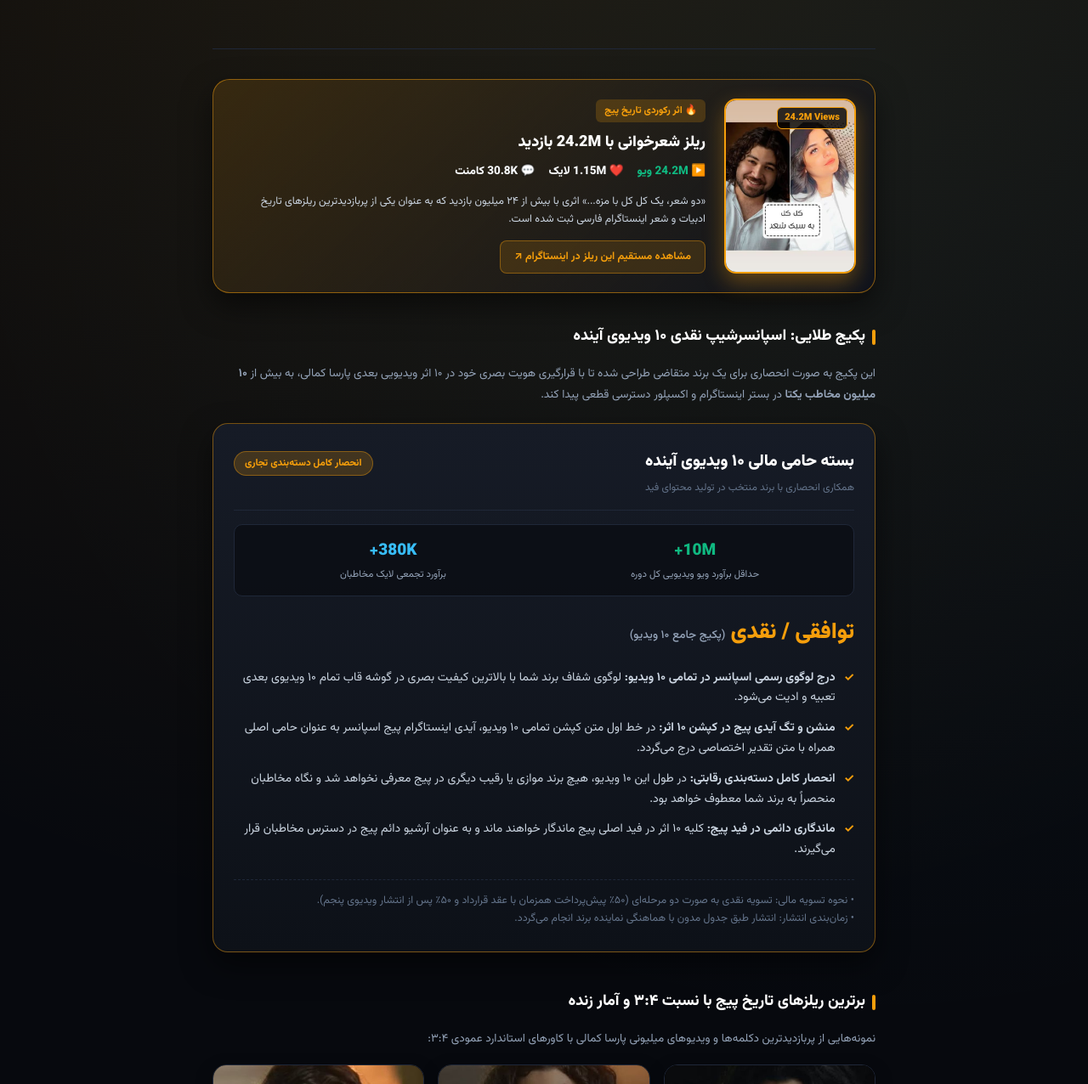
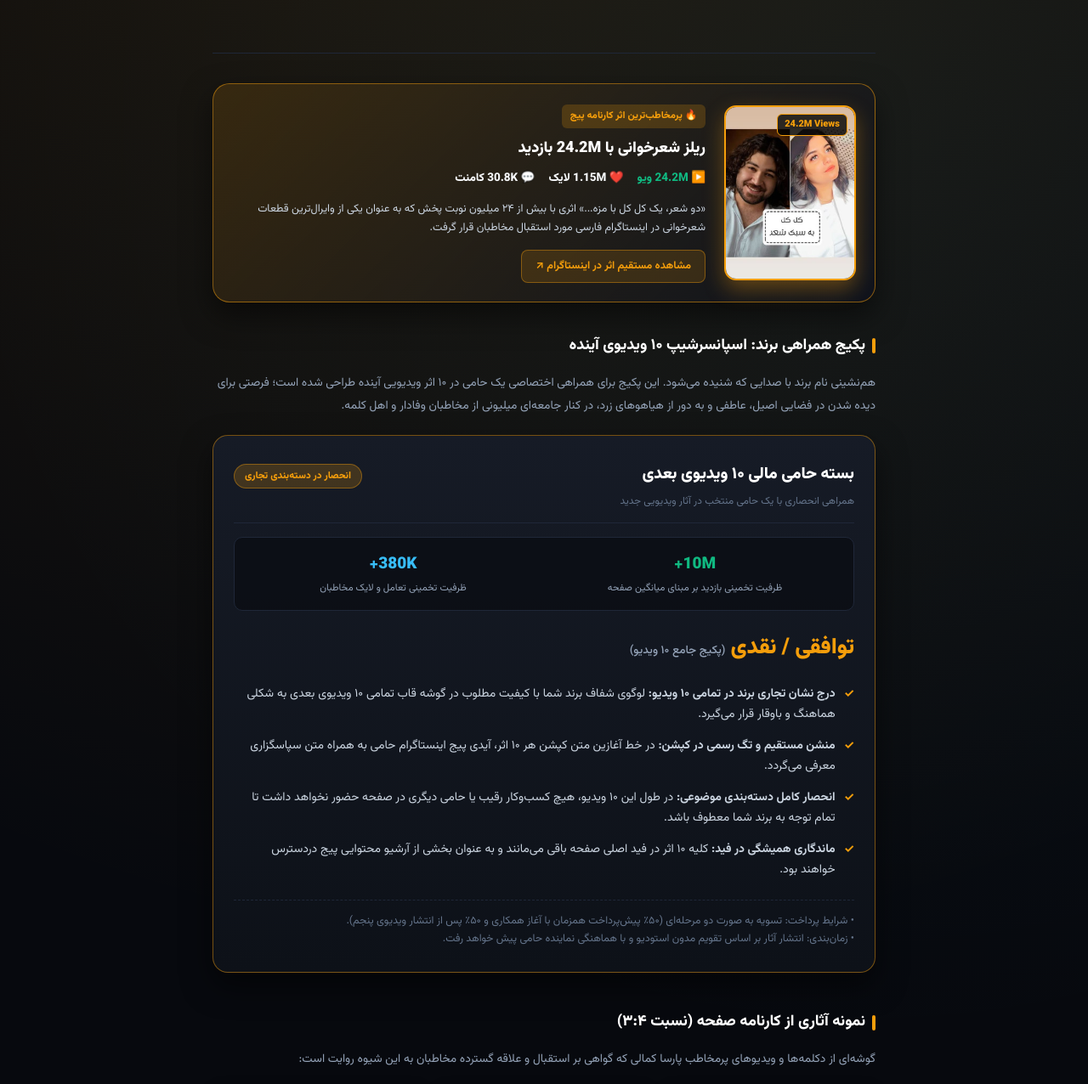
Before and after one commit to m4tinbeigi-official/parsaism, a plain HTML site: page index.html in a window 1280 px wide. Shown: the part 503-1779 px from the top of the page at 85% size. Drawn offline with Linux system fonts and the light colour scheme.

Commit message:
refactor: sync refined persian copywriting with zero guarantees

```diff
--- a/index.html
+++ b/index.html
@@ -3,8 +3,8 @@
 <head>
     <meta charset="UTF-8">
     <meta name="viewport" content="width=device-width, initial-scale=1.0">
-    <title>پارسا کمالی (@parsaismm) | پروپوزال رسمی اسپانسرشیپ ۱۰ ویدیوی آینده</title>
-    <meta name="description" content="پروپوزال رسمی حامی مالی و جذب اسپانسر نقدی برای ۱۰ ویدیوی آینده پارسا کمالی (@parsaismm). بیش از ۱.۱۵ میلیون فالوور، ریلز ۲۴ میلیونی و میانگین ۹۰۰ هزار ویو در هر ویدیو.">
+    <title>پارسا کمالی (@parsaismm) | پروپوزال رسمی حامی مالی ۱۰ ویدیوی آینده</title>
+    <meta name="description" content="پروپوزال رسمی همراهی برند و حامی مالی برای ۱۰ ویدیوی آینده پارسا کمالی (@parsaismm). رسانه دکلمه و شعرخوانی با بیش از ۱.۱۵ میلیون مخاطب.">
     <link rel="preconnect" href="https://fonts.googleapis.com">
     <link rel="preconnect" href="https://fonts.gstatic.com" crossorigin>
     <link href="https://fonts.googleapis.com/css2?family=Vazirmatn:wght@300;400;500;600;700;800;900&display=swap" rel="stylesheet">
@@ -36,7 +36,7 @@
         body {
             background-color: var(--bg);
             color: var(--text);
-            line-height: 1.8;
+            line-height: 1.85;
             padding: 40px 16px 80px;
             min-height: 100vh;
             background-image:
@@ -182,9 +182,9 @@
         }
 
         p {
-            font-size: 13.5px;
+            font-size: 13.8px;
             color: var(--muted);
-            line-height: 1.9;
+            line-height: 1.95;
             margin-bottom: 14px;
         }
 
@@ -491,7 +491,7 @@
             display: flex;
             align-items: flex-start;
             gap: 10px;
-            line-height: 1.7;
+            line-height: 1.75;
         }
 
         .check-icon {
@@ -582,7 +582,7 @@
 <div class="wrapper">
     <header>
         <div class="badge-verified">
-            🎙️ رسانه رسمی پارسا کمالی | گوینده و نریتور
+            🎙️ رسانه رسمی پارسا کمالی | گوینده و راوی اشعار
         </div>
         <div class="avatar-box">
             <img src="assets/avatar.jpg" alt="پارسا کمالی" class="avatar-img" onerror="this.src='https://ui-avatars.com/api/?name=Parsa+Kamali&background=f59e0b&color=fff'">
@@ -591,26 +591,26 @@
         <a href="https://instagram.com/parsaismm" target="_blank" rel="noopener noreferrer" class="handle">@parsaismm</a>
 
         <div class="bio-box">
-            ژولیده شعر‌باف | گوینده، نریتور و اجراکننده دکلمه‌های ماندگار ادبیات فارسی
+            ژولیده شعر‌باف | اجرای دکلمه‌ها و نریشن‌های ماندگار ادبیات فارسی
         </div>
 
         <!-- Official Live Stats Grid -->
         <div class="metrics-grid">
             <div class="metric-card">
                 <div class="metric-num gold">1.15M</div>
-                <div class="metric-label">دنبال‌کننده (فالوور)</div>
+                <div class="metric-label">همراهان پیج (فالوور)</div>
             </div>
             <div class="metric-card">
                 <div class="metric-num rose">24.2M</div>
-                <div class="metric-label">رکورد بازدید تک ریلز</div>
+                <div class="metric-label">رکورد بازدید یک اثر</div>
             </div>
             <div class="metric-card">
                 <div class="metric-num cyan">917K+</div>
-                <div class="metric-label">میانگین ویو هر ریلز</div>
+                <div class="metric-label">میانگین بازدید هر ریلز</div>
             </div>
             <div class="metric-card">
                 <div class="metric-num emerald">38.6K</div>
-                <div class="metric-label">میانگین لایک هر اثر</div>
+                <div class="metric-label">میانگین پسند مخاطبان</div>
             </div>
         </div>
     </header>
@@ -622,46 +622,46 @@
             <span class="record-badge-overlay">24.2M Views</span>
         </div>
         <div class="record-info">
-            <div class="record-tag">🔥 اثر رکوردی تاریخ پیج</div>
+            <div class="record-tag">🔥 پرمخاطب‌ترین اثر کارنامه پیج</div>
             <div class="record-title">ریلز شعرخوانی با 24.2M بازدید</div>
             <div class="record-stats-row">
                 <span class="record-stat-item">▶️ 24.2M ویو</span>
                 <span>❤️ 1.15M لایک</span>
                 <span>💬 30.8K کامنت</span>
             </div>
-            <p style="font-size:12.5px; color:#cbd5e1; margin-bottom:14px; line-height:1.7;">
-                «دو شعر، یک کل کل با مزه...» اثری با بیش از ۲۴ میلیون بازدید که به عنوان یکی از پربازدیدترین ریلزهای تاریخ ادبیات و شعر اینستاگرام فارسی ثبت شده است.
+            <p style="font-size:12.8px; color:#cbd5e1; margin-bottom:14px; line-height:1.75;">
+                «دو شعر، یک کل کل با مزه...» اثری با بیش از ۲۴ میلیون نوبت پخش که به عنوان یکی از وایرال‌ترین قطعات شعرخوانی در اینستاگرام فارسی مورد استقبال مخاطبان قرار گرفت.
             </p>
             <a href="https://instagram.com/p/C-S6HW5Cmar/" target="_blank" rel="noopener noreferrer" class="record-link">
-                مشاهده مستقیم این ریلز در اینستاگرام ↗
+                مشاهده مستقیم اثر در اینستاگرام ↗
             </a>
         </div>
     </div>
 
     <!-- Main Sponsorship Package Section -->
     <section>
-        <h2>پکیج طلایی: اسپانسرشیپ نقدی ۱۰ ویدیوی آینده</h2>
+        <h2>پکیج همراهی برند: اسپانسرشیپ ۱۰ ویدیوی آینده</h2>
         <p>
-            این پکیج به صورت انحصاری برای یک برند متقاضی طراحی شده تا با قرارگیری هویت بصری خود در ۱۰ اثر ویدیویی بعدی پارسا کمالی، به بیش از <strong>۱۰ میلیون مخاطب یکتا</strong> در بستر اینستاگرام و اکسپلور دسترسی قطعی پیدا کند.
+            هم‌نشینی نام برند با صدایی که شنیده می‌شود. این پکیج برای همراهی اختصاصی یک حامی در ۱۰ اثر ویدیویی آینده طراحی شده است؛ فرصتی برای دیده شدن در فضایی اصیل، عاطفی و به دور از هیاهوهای زرد، در کنار جامعه‌ای میلیونی از مخاطبان وفادار و اهل کلمه.
         </p>
 
         <div class="sponsorship-main-card">
             <div class="sponsorship-header">
                 <div>
-                    <div class="sponsorship-title">بسته حامی مالی ۱۰ ویدیوی آینده</div>
-                    <div style="font-size: 12px; color: var(--subtle); margin-top: 3px;">همکاری انحصاری با برند منتخب در تولید محتوای فید</div>
+                    <div class="sponsorship-title">بسته حامی مالی ۱۰ ویدیوی بعدی</div>
+                    <div style="font-size: 12px; color: var(--subtle); margin-top: 3px;">همراهی انحصاری با یک حامی منتخب در آثار ویدیویی جدید</div>
                 </div>
-                <div class="sponsorship-badge">انحصار کامل دسته‌بندی تجاری</div>
+                <div class="sponsorship-badge">انحصار در دسته‌بندی تجاری</div>
             </div>
 
             <div class="sponsorship-metrics-highlight">
                 <div>
                     <div style="font-size:19px; font-weight:900; color:var(--emerald);">10M+</div>
-                    <div style="font-size:11.5px; color:var(--muted);">حداقل برآورد ویو ویدیویی کل دوره</div>
+                    <div style="font-size:11.5px; color:var(--muted);">ظرفیت تخمینی بازدید بر مبنای میانگین صفحه</div>
                 </div>
                 <div>
                     <div style="font-size:19px; font-weight:900; color:var(--cyan);">380K+</div>
-                    <div style="font-size:11.5px; color:var(--muted);">برآورد تجمعی لایک مخاطبان</div>
+                    <div style="font-size:11.5px; color:var(--muted);">ظرفیت تخمینی تعامل و لایک مخاطبان</div>
                 </div>
             </div>
 
@@ -672,34 +672,34 @@
             <ul class="deliverables-list">
                 <li>
                     <span class="check-icon">✓</span>
-                    <span><strong>درج لوگوی رسمی اسپانسر در تمامی ۱۰ ویدیو:</strong> لوگوی شفاف برند شما با بالاترین کیفیت بصری در گوشه قاب تمام ۱۰ ویدیوی بعدی تعبیه و ادیت می‌شود.</span>
+                    <span><strong>درج نشان تجاری برند در تمامی ۱۰ ویدیو:</strong> لوگوی شفاف برند شما با کیفیت مطلوب در گوشه قاب تمامی ۱۰ ویدیوی بعدی به شکلی هماهنگ و باوقار قرار می‌گیرد.</span>
                 </li>
                 <li>
                     <span class="check-icon">✓</span>
-                    <span><strong>منشن و تگ آیدی پیج در کپشن ۱۰ اثر:</strong> در خط اول متن کپشن تمامی ۱۰ ویدیو، آیدی اینستاگرام پیج اسپانسر به عنوان حامی اصلی همراه با متن تقدیر اختصاصی درج می‌گردد.</span>
+                    <span><strong>منشن مستقیم و تگ رسمی در کپشن:</strong> در خط آغازین متن کپشن هر ۱۰ اثر، آیدی پیج اینستاگرام حامی به همراه متن سپاسگزاری معرفی می‌گردد.</span>
                 </li>
                 <li>
                     <span class="check-icon">✓</span>
-                    <span><strong>انحصار کامل دسته‌بندی رقابتی:</strong> در طول این ۱۰ ویدیو، هیچ برند موازی یا رقیب دیگری در پیج معرفی نخواهد شد و نگاه مخاطبان منحصراً به برند شما معطوف خواهد بود.</span>
+                    <span><strong>انحصار کامل دسته‌بندی موضوعی:</strong> در طول این ۱۰ ویدیو، هیچ کسب‌وکار رقیب یا حامی دیگری در صفحه حضور نخواهد داشت تا تمام توجه به برند شما معطوف باشد.</span>
                 </li>
                 <li>
                     <span class="check-icon">✓</span>
-                    <span><strong>ماندگاری دائمی در فید پیج:</strong> کلیه ۱۰ اثر در فید اصلی پیج ماندگار خواهند ماند و به عنوان آرشیو دائم پیج در دسترس مخاطبان قرار می‌گیرند.</span>
+                    <span><strong>ماندگاری همیشگی در فید:</strong> کلیه ۱۰ اثر در فید اصلی صفحه باقی می‌مانند و به عنوان بخشی از آرشیو محتوایی پیج دردسترس خواهند بود.</span>
                 </li>
             </ul>
 
             <div style="border-top: 1px dashed var(--border); padding-top: 14px; font-size: 12.5px; color: var(--subtle); line-height: 1.7;">
-                • نحوه تسویه مالی: تسویه نقدی به صورت دو مرحله‌ای (۵۰٪ پیش‌پرداخت همزمان با عقد قرارداد و ۵۰٪ پس از انتشار ویدیوی پنجم).<br>
-                • زمان‌بندی انتشار: انتشار طبق جدول مدون با هماهنگی نماینده برند انجام می‌گردد.
+                • شرایط پرداخت: تسویه به صورت دو مرحله‌ای (۵۰٪ پیش‌پرداخت همزمان با آغاز همکاری و ۵۰٪ پس از انتشار ویدیوی پنجم).<br>
+                • زمان‌بندی: انتشار آثار بر اساس تقویم مدون استودیو و با هماهنگی نماینده حامی پیش خواهد رفت.
             </div>
         </div>
     </section>
 
     <!-- Top Performing Reels Showcase in 3:4 Ratio -->
     <section>
-        <h2>برترین ریلزهای تاریخ پیج با نسبت ۳:۴ و آمار زنده</h2>
+        <h2>نمونه آثاری از کارنامه صفحه (نسبت ۳:۴)</h2>
         <p>
-            نمونه‌هایی از پربازدیدترین دکلمه‌ها و ویدیوهای میلیونی پارسا کمالی با کاورهای استاندارد عمودی ۳:۴:
+            گوشه‌ای از دکلمه‌ها و ویدیوهای پرمخاطب پارسا کمالی که گواهی بر استقبال و علاقه گسترده مخاطبان به این شیوه روایت است:
         </p>
 
         <div class="reels-grid-34">
@@ -827,12 +827,12 @@
 
     <!-- Final CTA -->
     <div class="cta-box">
-        <div class="cta-title">هماهنگی و رزرو اسپانسرشیپ ۱۰ ویدیو</div>
+        <div class="cta-title">گفتگو و بررسی همکاری</div>
         <div class="cta-desc">
-            جهت استعلام نرخ نهایی، بررسی هم‌خوانی هویت برند و تحویل فایل باکیفیت لوگو، مستقیماً از طریق تلگرام با مدیریت اسپانسرشیپ در ارتباط باشید.
+            چنانچه مایلید نام برند شما در قالبی شایسته، محترمانه و ماندگار در کنار ۱۰ اثر ویدیویی آینده قرار گیرد، جهت بررسی زمینه فعالیت و ارسال فایل نشان تجاری از طریق تلگرام با مدیریت تبلیغات در ارتباط باشید.
         </div>
         <a href="https://t.me/m4tinbeigipv" target="_blank" rel="noopener noreferrer" class="btn-reserve">
-            💬 ارسال پیام در تلگرام: @m4tinbeigipv
+            💬 ارتباط در تلگرام: @m4tinbeigipv
         </a>
     </div>
 
```
Also changed, not shown: 1 other file.
